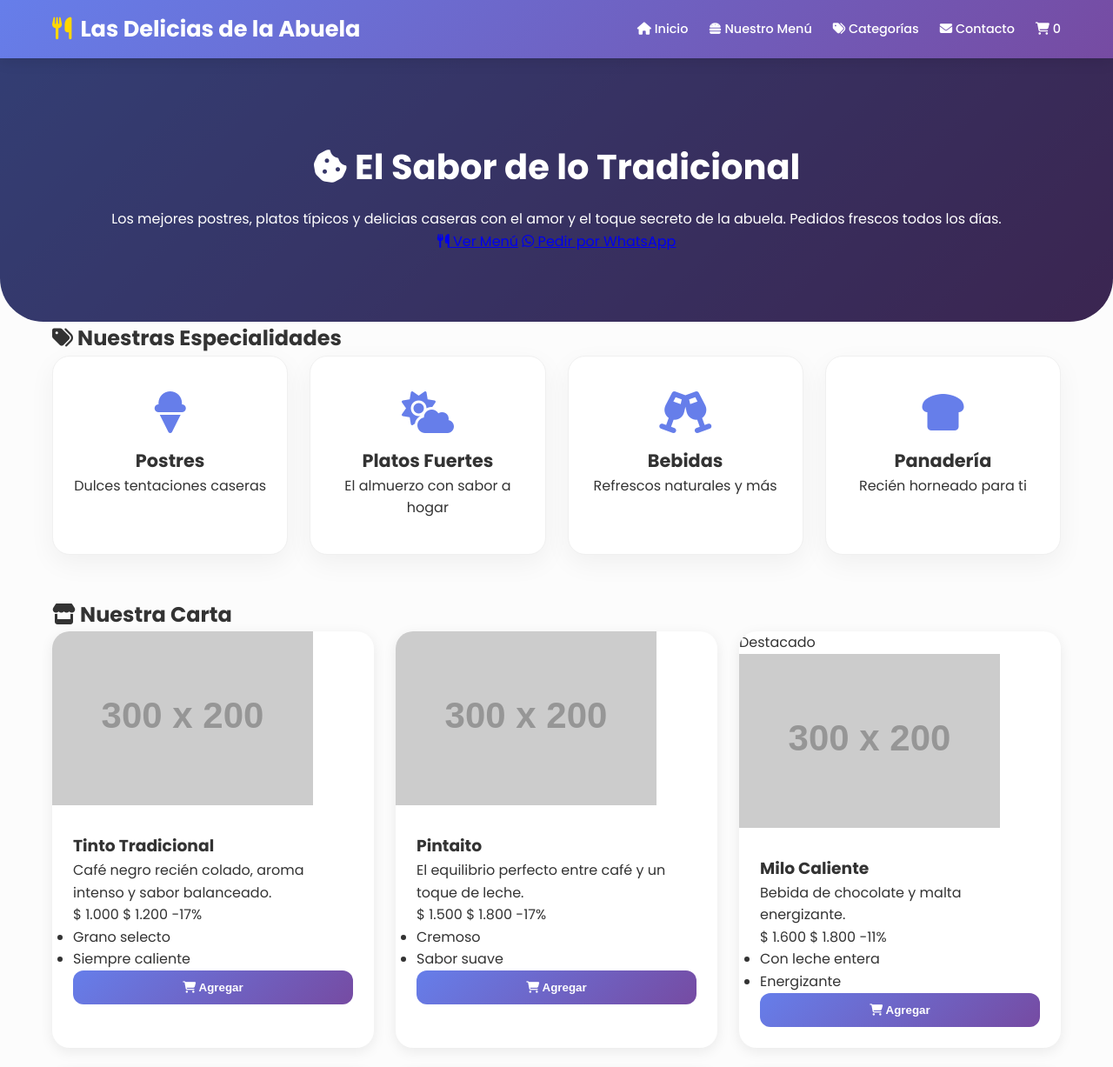
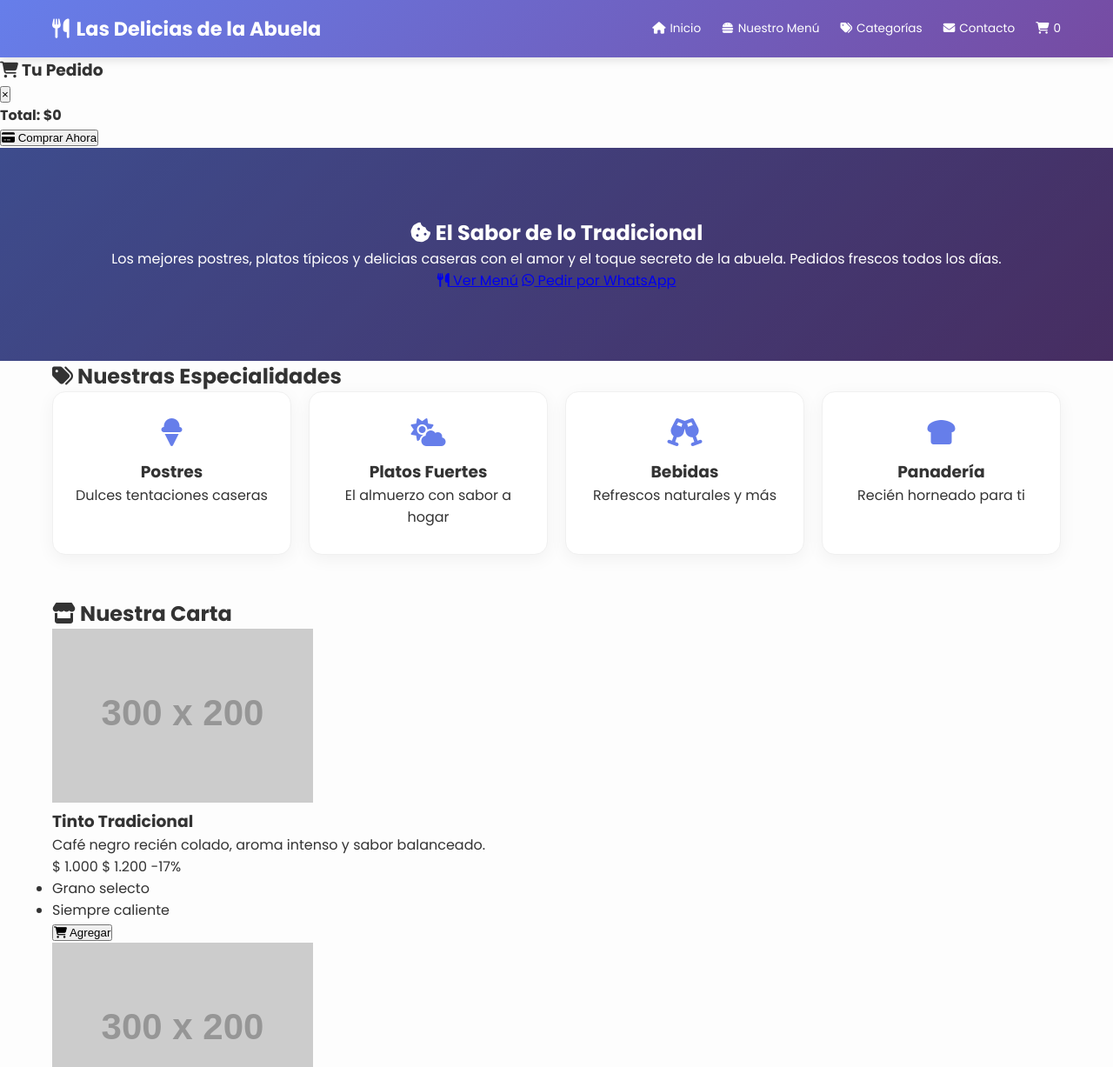
Before and after one commit to david12-git/mi-pagina-web, a plain HTML site: page index.html in a window 1280 px wide. Shown: the top 1227 px of the page at 87% size. Drawn offline with nearby package versions, Linux system fonts and the light colour scheme; placeholder pictures from the web are drawn by us.

Commit message:
Update styles.css

```diff
--- a/styles.css
+++ b/styles.css
@@ -1,5 +1,5 @@
 /* ==========================================================================
-   1. RESET Y CONFIGURACIÓN BASE
+   1. RESET Y BASE
    ========================================================================== */
 * {
     margin: 0;
@@ -9,10 +9,8 @@
 
 body {
     font-family: 'Poppins', sans-serif;
-    line-height: 1.6;
+    background-color: #fdfdfd;
     color: #333;
-    background-color: #fcfcfc;
-    overflow-x: hidden;
 }
 
 .container {
@@ -22,18 +20,16 @@ body {
 }
 
 /* ==========================================================================
-   2. HEADER Y NAVEGACIÓN (GRADIENTE ELEGANTE)
+   2. HEADER ORIGINAL (RESTAURADO)
    ========================================================================== */
 .header {
-    position: fixed;
-    top: 0;
-    left: 0;
-    right: 0;
     background: linear-gradient(135deg, #667eea 0%, #764ba2 100%);
     color: white;
-    padding: 0.8rem 0;
+    padding: 1rem 0;
+    position: sticky;
+    top: 0;
     z-index: 1000;
-    box-shadow: 0 4px 15px rgba(0,0,0,0.1);
+    box-shadow: 0 4px 10px rgba(0,0,0,0.1);
 }
 
 .header .container {
@@ -43,139 +39,83 @@ body {
 }
 
 .header h1 {
-    font-size: 1.6rem;
+    font-size: 1.4rem;
     font-weight: 700;
+    display: flex;
+    align-items: center;
+    gap: 8px;
+}
+
+nav ul {
+    display: flex;
+    list-style: none;
+    gap: 1.5rem;
+    align-items: center;
+}
+
+nav a {
+    color: white;
+    text-decoration: none;
+    font-size: 0.85rem;
+    display: flex;
+    align-items: center;
+    gap: 5px;
+    transition: opacity 0.3s;
+}
+
+nav a:hover {
+    opacity: 0.8;
+}
+
+/* ==========================================================================
+   3. HERO Y ESPECIALIDADES (ESTILO TARJETAS BLANCAS)
+   ========================================================================== */
+.hero {
+    background: linear-gradient(rgba(0,0,0,0.4), rgba(0,0,0,0.4)),
+                linear-gradient(135deg, #667eea 0%, #764ba2 100%);
+    color: white;
+    text-align: center;
+    padding: 80px 20px;
+}
+
+.section-title {
+    margin: 40px 0 20px;
+    font-size: 1.8rem;
     display: flex;
     align-items: center;
     gap: 10px;
 }
 
-.header h1 i { color: #ffd700; }
-
-nav ul {
-    display: flex;
-    list-style: none;
-    gap: 1.5rem;
-}
-
-nav a {
-    color: white;
-    text-decoration: none;
-    font-weight: 500;
-    font-size: 0.9rem;
-    transition: 0.3s;
-}
-
-nav a:hover { color: #ffd700; }
-
-/* ==========================================================================
-   3. HERO SECTION (BIENVENIDA)
-   ========================================================================== */
-.hero {
-    background: linear-gradient(rgba(0,0,0,0.5), rgba(0,0,0,0.5)),
-                linear-gradient(135deg, #667eea 0%, #764ba2 100%);
-    color: white;
-    text-align: center;
-    padding: 160px 20px 80px;
-    border-radius: 0 0 50px 50px;
-}
-
-.hero h2 { font-size: 2.5rem; margin-bottom: 15px; }
-
-/* ==========================================================================
-   4. FILTROS DE CATEGORÍAS (PRÁCTICOS)
-   ========================================================================== */
-.filtros {
-    display: flex;
-    justify-content: center;
-    gap: 10px;
-    margin: 40px 0;
-    flex-wrap: wrap;
-}
-
-.filtro-btn {
-    background: white;
-    border: 2px solid #667eea;
-    color: #667eea;
-    padding: 8px 20px;
-    border-radius: 25px;
-    cursor: pointer;
-    font-weight: 600;
-    transition: 0.3s;
-}
-
-.filtro-btn.active, .filtro-btn:hover {
-    background: #667eea;
-    color: white;
-    box-shadow: 0 4px 12px rgba(102, 126, 234, 0.4);
-}
-
-/* ==========================================================================
-   5. ESPECIALIDADES (EL ESTILO DE TARJETAS BLANCAS QUE QUERÍAS)
-   ========================================================================== */
 .categorias-grid {
     display: grid;
-    grid-template-columns: repeat(auto-fit, minmax(250px, 1fr));
-    gap: 25px;
+    grid-template-columns: repeat(auto-fit, minmax(200px, 1fr));
+    gap: 20px;
     margin-bottom: 50px;
 }
 
 .categoria-card {
     background: white;
-    padding: 40px 20px;
-    border-radius: 20px;
+    padding: 30px 15px;
+    border-radius: 15px;
     text-align: center;
-    box-shadow: 0 10px 30px rgba(0,0,0,0.05);
-    transition: transform 0.3s ease;
+    box-shadow: 0 5px 20px rgba(0,0,0,0.05);
+    transition: transform 0.3s;
     border: 1px solid #f0f0f0;
 }
 
 .categoria-card:hover {
-    transform: translateY(-10px);
-    box-shadow: 0 15px 35px rgba(0,0,0,0.1);
+    transform: translateY(-8px);
 }
 
 .categoria-card i {
-    font-size: 3rem;
+    font-size: 2rem;
     color: #667eea;
     margin-bottom: 15px;
     display: block;
 }
 
-.categoria-card h3 { font-size: 1.3rem; color: #333; }
-
 /* ==========================================================================
-   6. PRODUCTOS (DISEÑO LIMPIO)
-   ========================================================================== */
-.productos-grid {
-    display: grid;
-    grid-template-columns: repeat(auto-fill, minmax(280px, 1fr));
-    gap: 25px;
-}
-
-.producto-card {
-    background: white;
-    border-radius: 20px;
-    overflow: hidden;
-    box-shadow: 0 4px 15px rgba(0,0,0,0.08);
-    transition: 0.3s;
-}
-
-.producto-info { padding: 1.5rem; }
-
-.btn-agregar-carrito {
-    width: 100%;
-    padding: 12px;
-    background: linear-gradient(135deg, #667eea 0%, #764ba2 100%);
-    color: white;
-    border: none;
-    border-radius: 12px;
-    font-weight: 600;
-    cursor: pointer;
-}
-
-/* ==========================================================================
-   7. NOTIFICACIÓN (SOLUCIÓN VENTANA GIGANTE)
+   4. NOTIFICACIÓN (CORREGIDA: PEQUEÑA Y NO INVASIVA)
    ========================================================================== */
 .notificacion {
     position: fixed;
@@ -187,26 +127,28 @@ nav a:hover { color: #ffd700; }
     font-weight: 600;
     z-index: 9999;
     background: #27ae60;
-    box-shadow: 0 8px 25px rgba(0,0,0,0.2);
+    box-shadow: 0 5px 15px rgba(0,0,0,0.2);
     transform: translateY(150%);
-    transition: transform 0.4s cubic-bezier(0.175, 0.885, 0.32, 1.275);
-    max-width: 300px; /* EVITA QUE TAPE TODO EL CELULAR */
+    transition: transform 0.4s ease;
+    max-width: 300px; /* EVITA QUE TAPE LA PANTALLA */
     display: flex;
     align-items: center;
     gap: 10px;
     font-size: 0.9rem;
 }
 
-.notificacion.show { transform: translateY(0); }
+.notificacion.show {
+    transform: translateY(0);
+}
 
 /* ==========================================================================
-   8. ESTADÍSTICAS (NARANJA Y AL FINAL)
+   5. ESTADÍSTICAS (NARANJA AL FINAL)
    ========================================================================== */
 .estadisticas-container {
     background-color: #fffaf5;
-    padding: 80px 0;
-    margin-top: 60px;
+    padding: 60px 0;
     border-top: 1px solid #eee;
+    margin-top: 50px;
 }
 
 .estadisticas-grid {
@@ -217,35 +159,33 @@ nav a:hover { color: #ffd700; }
     text-align: center;
 }
 
-.stat-card { flex: 1; min-width: 200px; }
+.stat-card i {
+    font-size: 2.5rem;
+    color: #e67e22;
+    margin-bottom: 10px;
+}
 
-.stat-card i { font-size: 3rem; color: #e67e22; margin-bottom: 10px; }
-
-.stat-card h3 { font-size: 2.2rem; color: #d35400; font-weight: 800; }
-
-.stat-card p { color: #7f8c8d; font-size: 0.8rem; font-weight: 700; text-transform: uppercase; }
+.stat-card h3 {
+    font-size: 2rem;
+    color: #d35400;
+}
 
 /* ==========================================================================
-   9. CARRITO Y RESPONSIVE
+   6. RESPONSIVE (MÓVIL)
    ========================================================================== */
-.carrito-flotante {
-    position: fixed;
-    top: 0;
-    right: -100%;
-    width: 380px;
-    height: 100vh;
-    background: white;
-    z-index: 2000;
-    transition: 0.4s;
+@media (max-width: 768px) {
+    .header .container {
+        flex-direction: column;
+        gap: 10px;
+    }
+
+    nav ul {
+        gap: 10px;
+        flex-wrap: wrap;
+        justify-content: center;
+    }
+
+    .categorias-grid {
+        grid-template-columns: 1fr 1fr;
+    }
 }
-
-.carrito-flotante.show { right: 0; }
-
-@media (max-width: 768px) {
-    .header h1 { font-size: 1.3rem; }
-    nav ul { display: none; } /* Esconde menú en móvil por espacio */
-    .hero { padding: 120px 20px 60px; }
-    .carrito-flotante { width: 100%; }
-    .notificacion { left: 20px; right: 20px; max-width: none; }
-    .estadisticas-grid { flex-direction: column; }
-}
```
